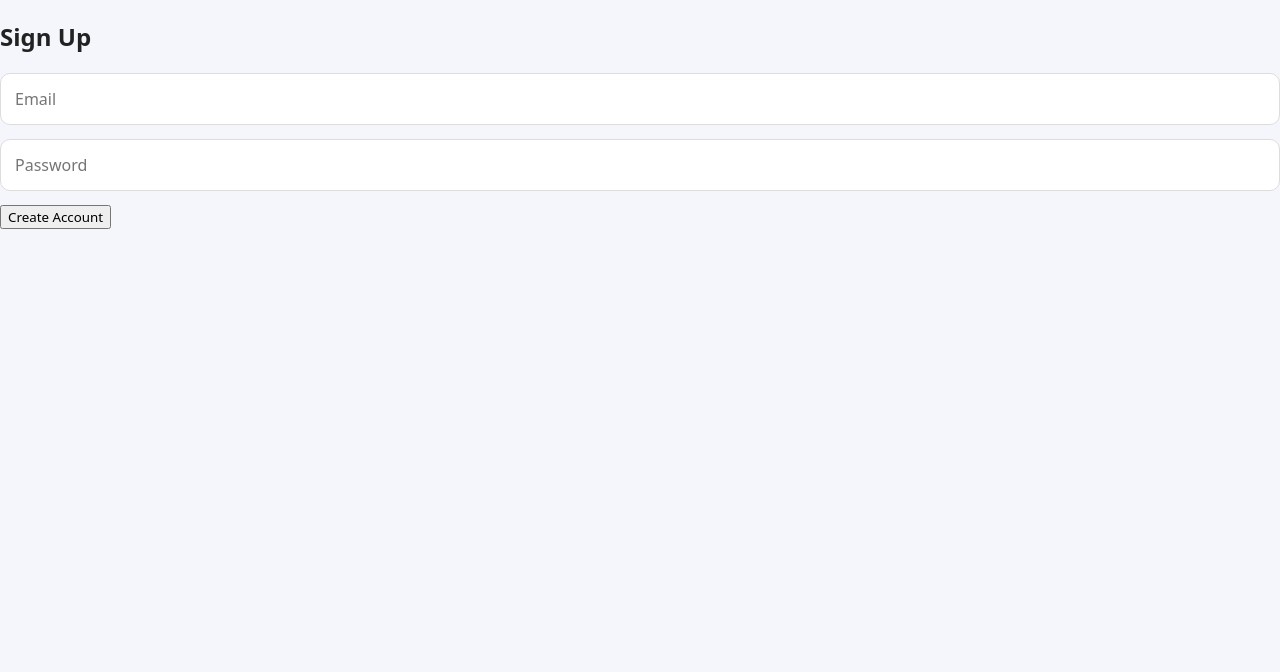
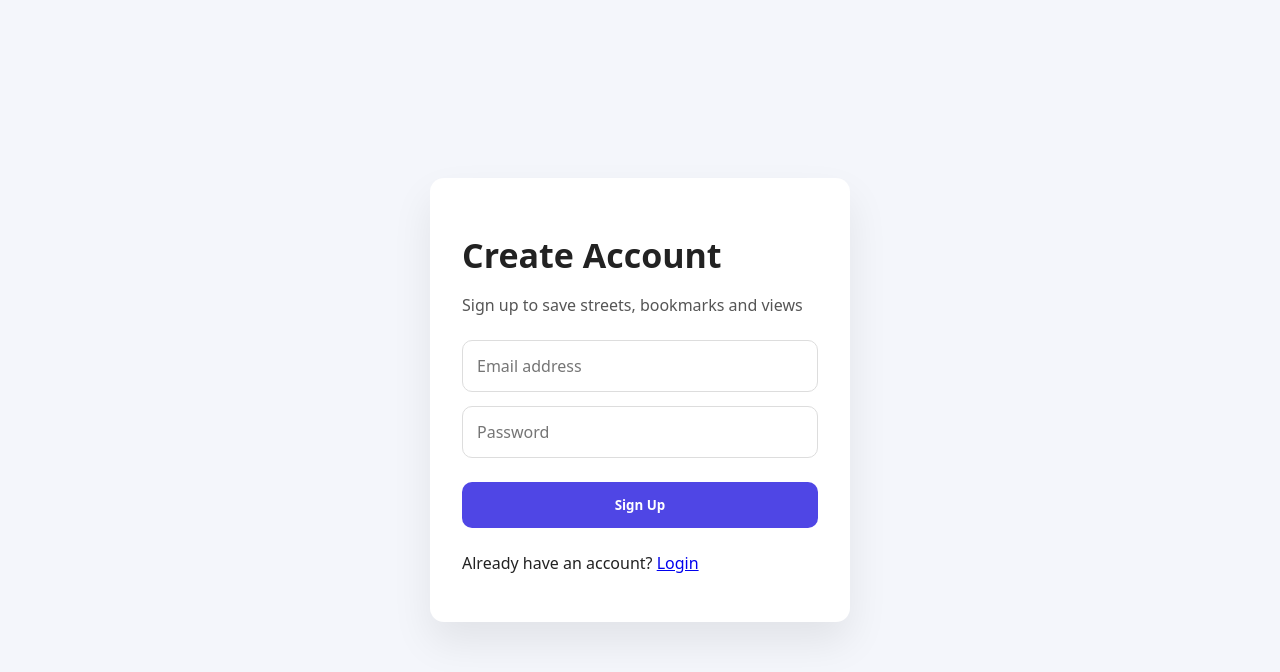
Before and after one commit to Rabbi111-cloud/City-Streets, a Next.js app: page /signup in a window 1280 px wide. Shown: the top 672 px of the page. Built offline with nearby package versions, Linux system fonts and the light colour scheme; no server answers.

Commit message:
Update signup.js

```diff
--- a/pages/signup.js
+++ b/pages/signup.js
@@ -1,25 +1,70 @@
 import { useState } from 'react'
 import { supabase } from '../lib/supabase'
-import { useRouter } from 'next/router'
+import Link from 'next/link'
 
 export default function Signup() {
   const [email, setEmail] = useState('')
   const [password, setPassword] = useState('')
-  const router = useRouter()
+  const [message, setMessage] = useState('')
 
-  const handleSignup = async (e) => {
+  async function handleSignup(e) {
     e.preventDefault()
-    const { error } = await supabase.auth.signUp({ email, password })
-    if (error) alert(error.message)
-    else router.push('/login')
+
+    const { error } = await supabase.auth.signUp({
+      email,
+      password
+    })
+
+    if (error) {
+      setMessage(error.message)
+    } else {
+      setMessage('✅ Check your email to confirm your account')
+    }
   }
 
   return (
-    <form onSubmit={handleSignup}>
-      <h2>Sign Up</h2>
-      <input placeholder="Email" onChange={e => setEmail(e.target.value)} />
-      <input type="password" placeholder="Password" onChange={e => setPassword(e.target.value)} />
-      <button>Create Account</button>
-    </form>
+    <div className="container">
+      <div className="card">
+        <h1 className="title">Create Account</h1>
+        <p className="subtitle">
+          Sign up to save streets, bookmarks and views
+        </p>
+
+        <form onSubmit={handleSignup}>
+          <input
+            type="email"
+            placeholder="Email address"
+            value={email}
+            onChange={e => setEmail(e.target.value)}
+            required
+          />
+
+          <input
+            type="password"
+            placeholder="Password"
+            value={password}
+            onChange={e => setPassword(e.target.value)}
+            required
+          />
+
+          <button
+            type="submit"
+            className="btn btn-primary"
+            style={{ width: '100%', marginTop: 10 }}
+          >
+            Sign Up
+          </button>
+        </form>
+
+        {message && <p style={{ marginTop: 14 }}>{message}</p>}
+
+        <p style={{ marginTop: 24 }}>
+          Already have an account?{' '}
+          <Link href="/login">
+            <a>Login</a>
+          </Link>
+        </p>
+      </div>
+    </div>
   )
 }
```
